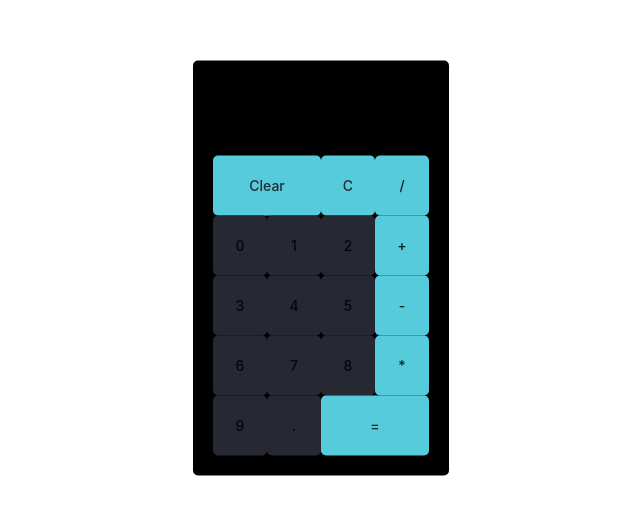
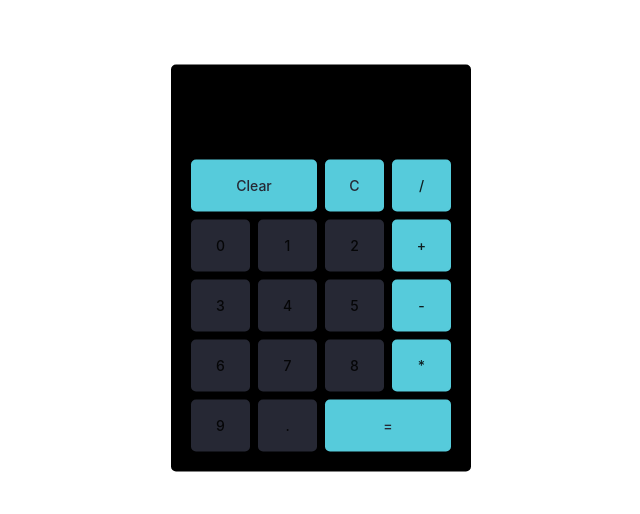
Before and after one commit to Osama4488/Mix-projects, a Next.js app: page /calculator in a window 1280 px wide. Shown: the part 132-646 px from the top of the page, without its empty margins (319-959 px from the left). Built offline with nearby package versions, Linux system fonts and the light colour scheme.

Commit message:
'pushing'

```diff
--- a/pages/calculator/index.js
+++ b/pages/calculator/index.js
@@ -1,5 +1,5 @@
 import { useState } from "react";
-
+import Head from "next/head";
 export default function Calc() {
   const [result, setresult] = useState("");
   const handleClick = (e) => {
@@ -24,6 +24,12 @@ export default function Calc() {
     setresult(result.slice(0, -1));
   };
   return (
+    <>
+      <Head>
+        <title>Osama Calculator</title>
+        <meta name="description" content="Osama's Calculator App" />
+        {/* <link rel="icon" href="/favicon.png" /> */}
+      </Head>
       <section className="calc-section">
         <form>
           <input readOnly type="text" value={result} />
@@ -92,5 +98,6 @@ export default function Calc() {
           </button>
         </div>
       </section>
+    </>
   );
 }
--- a/scss/pages/_calculator.scss
+++ b/scss/pages/_calculator.scss
@@ -4,17 +4,20 @@
   position: absolute;
   transform: translate(-50%, -50%);
   margin: 0 auto;
-  width: 256px;
+  width: 300px;
   text-align: center;
   border: 10px solid #000;
   background: #000;
   border-radius: 5px;
-  padding: 10px;
+  padding: 6px;
 }
 .keypad {
   display: grid;
   grid-template-columns: repeat(4, 1fr);
   grid-auto-rows: minmax(60px, auto);
+}
+.keypad > button {
+  margin: 4px;
 }
 input[type="text"] {
   height: 75px;
```
Lines whose indentation alone changed are shown as unchanged.
